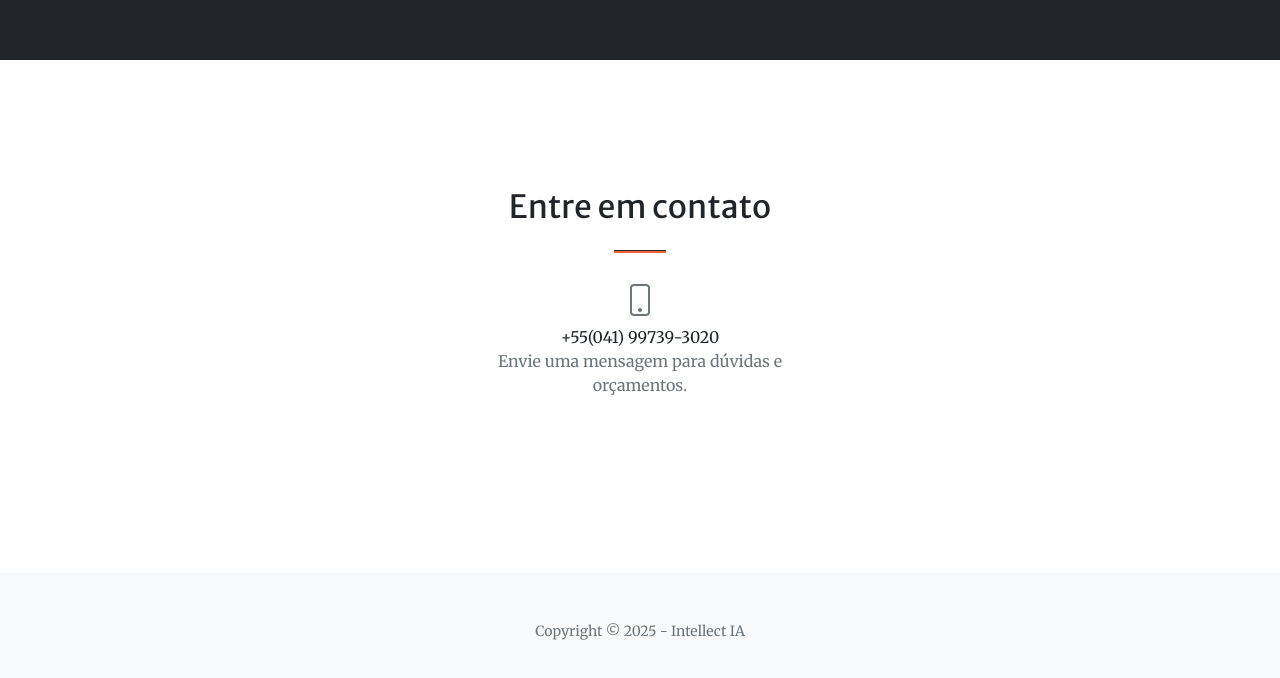
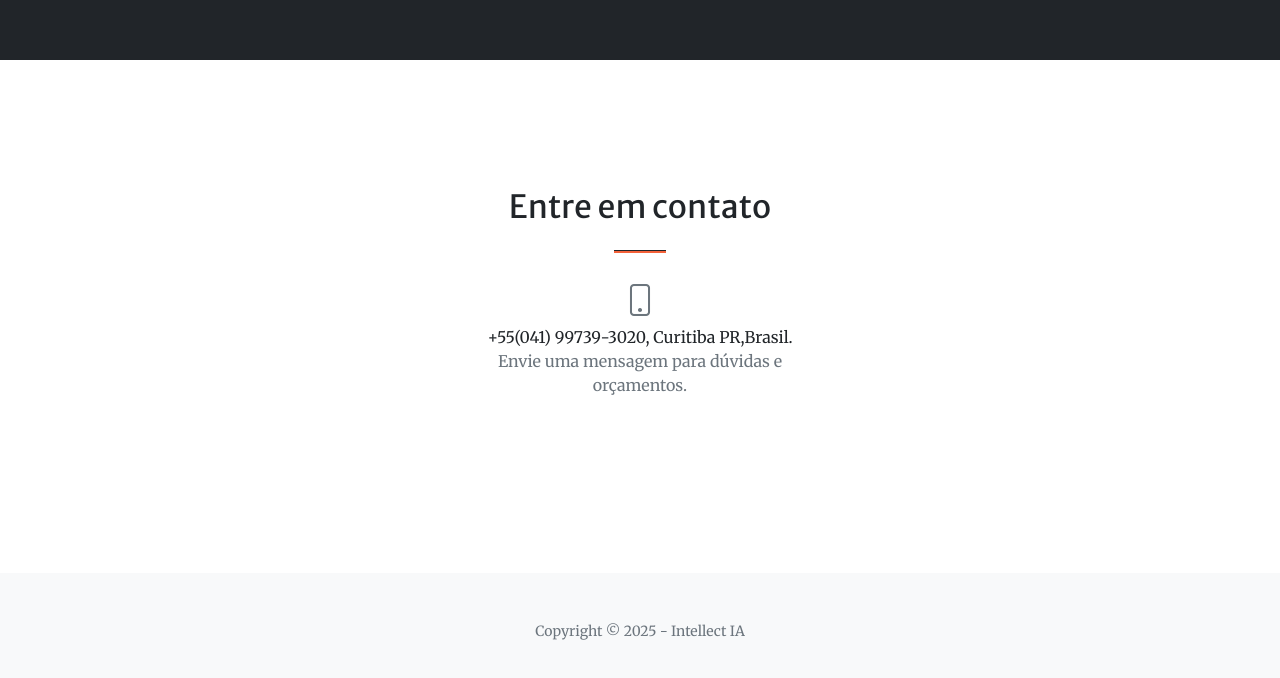
Before and after one commit to roboseiaparaempresas/roboseiaparaempresas.github.io, a plain HTML site: page index.html in a window 1280 px wide. Shown: the part 2131-2809 px from the top of the page. Drawn offline with nearby package versions, Linux system fonts and the light colour scheme; some packages are replaced by stand-ins of ours; a script that the page names is missing.

Commit message:
Add files via upload

```diff
--- a/index.html
+++ b/index.html
@@ -1,6 +1,7 @@
 <!DOCTYPE html>
 <html lang="en">
     <head>
+        <meta name="google-site-verification" content="google255f8d3ec2706206" />
         <meta name="robots" content="index, follow">
         <meta charset="utf-8" />
         <meta name="viewport" content="width=device-width, initial-scale=1, shrink-to-fit=no" />
@@ -111,7 +112,7 @@
                 <div class="row gx-4 gx-lg-5 justify-content-center">
                     <div class="col-lg-4 text-center mb-5 mb-lg-0">
                         <i class="bi-phone fs-2 mb-3 text-muted"></i>
-                        <div>+55(041) 99739-3020</div>
+                        <div>+55(041) 99739-3020, Curitiba PR,Brasil.</div>
                         <p class="text-muted mb-5">Envie uma mensagem para dúvidas e orçamentos.</p>
                     </div>
                 </div>
```
